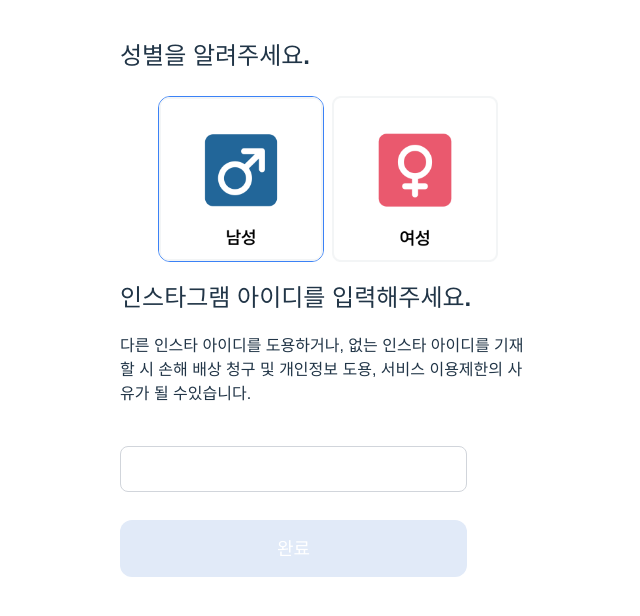
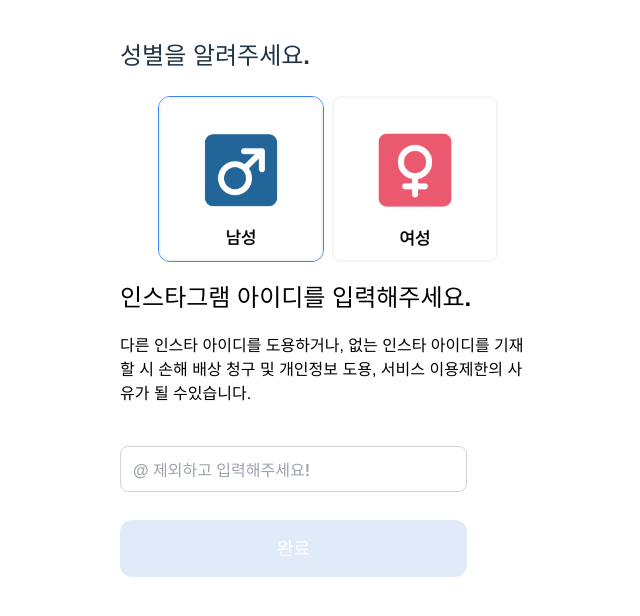
Before and after one commit to catturtle123/SMUSignalWeb, a React (Vite) app: page /signup in a window 1280 px wide. Both pictures are taken after a click on the picture 553 px from the left and 179 px from the top of the page. Shown: the top 616 px of the page, without its empty margins (312-952 px from the left). Built offline with nearby package versions, Linux system fonts and the light colour scheme; a web font is replaced by a local one.

Commit message:
refactor: 다크모드 대응 및 인스타그램 입력 placedholder 추가

```diff
--- a/src/pages/login/LoginPage.tsx
+++ b/src/pages/login/LoginPage.tsx
@@ -312,7 +312,7 @@ const LoginPage: React.FC = () => {
                 onChange={handleStudentIdChange}
                 maxLength={9}
                 placeholder="학번을 입력하세요"
-                className="w-[135px] h-[28px] py-3 px-3 text-[20px] text-center placeholder:text-[14px] font-semibold"
+                className="w-[135px] h-[28px] py-3 px-3 text-[20px] text-center placeholder:text-[14px] font-semibold bg-white text-black"
               />
               <button
                 className={`w-[136px] h-[45px] text-center text-[16px] font-semibold rounded-md transition-colors ${
@@ -370,7 +370,7 @@ const LoginPage: React.FC = () => {
                 onChange={handleVerificationCodeChange}
                 maxLength={6}
                 placeholder="인증코드 6자리"
-                className="w-full py-3 px-3 mb-2 mt-5 border border-gray-300 rounded-md text-xl placeholder:text-base text-left font-bold"
+                className="w-full py-3 px-3 mb-2 mt-5 border border-gray-300 rounded-md text-xl placeholder:text-base text-left font-bold bg-white text-black"
               />
             </div>
             <button
@@ -429,7 +429,7 @@ const LoginPage: React.FC = () => {
                 onChange={handleVerificationCodeChange}
                 maxLength={6}
                 placeholder="인증코드 6자리"
-                className="w-full py-3 px-3 mb-2 border border-[#ff4d4f] rounded-md text-xl placeholder:text-base text-left font-bold"
+                className="w-full py-3 px-3 mb-2 border border-[#ff4d4f] rounded-md text-xl placeholder:text-base bg-white text-black"
               />
               <p className="text-xs text-[#ff4d4f] mb-4">
                 유효한 인증코드가 아닙니다!
--- a/src/pages/signup/SignupPage.tsx
+++ b/src/pages/signup/SignupPage.tsx
@@ -156,19 +156,20 @@ const SignupPage: React.FC = () => {
 
       {clickedGender && (
         <div className="mt-5 flex flex-col gap-5">
-          <h3 className="text-2xl font-bold">
+          <h3 className="text-2xl font-bold text-black">
             인스타그램 아이디를 입력해주세요.
           </h3>
-          <p className="text-base">
+          <p className="text-base text-black">
             다른 인스타 아이디를 도용하거나, 없는 인스타 아이디를
             기재할 시 손해 배상 청구 및 개인정보 도용, 서비스
             이용제한의 사유가 될 수있습니다.
           </p>
           <input
             type="text"
-            className="w-[347px] h-[46px] py-3 px-3 mb-2 mt-5 border border-gray-300 rounded-lg text-xl font-semibold"
+            className="w-[347px] h-[46px] py-3 px-3 mb-2 mt-5 border border-gray-300 rounded-lg text-xl font-semibold bg-white text-black placeholder:text-[16px] "
             value={instagramId}
             onChange={handleInputChange}
+            placeholder="@ 제외하고 입력해주세요!"
           />
           <button
             className={`w-[347px] h-[57px] py-3 text-lg font-semibold rounded-xl transition-colors ${
```
